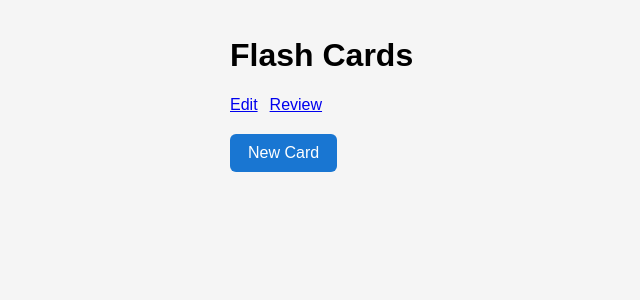
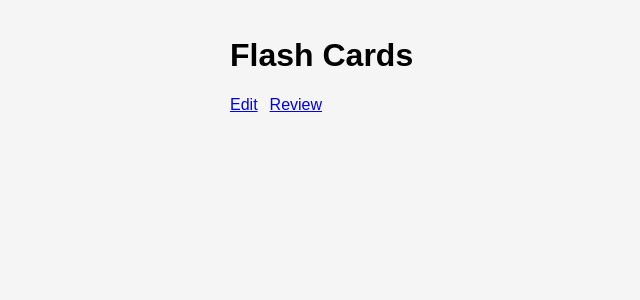
Before and after one commit to daibuta/flashcards, a Flask app: page /list_tts in a window 1280 px wide. Shown: the top 300 px of the page, without its empty margins (110-750 px from the left). Run offline with Flask 3, Linux system fonts and the light colour scheme; data that the repository does not hold is empty.

Commit message:
remove new card button on list_tts

```diff
--- a/templates/list_tts.html
+++ b/templates/list_tts.html
@@ -2,13 +2,6 @@
 
 {% block content %}
 
-<p>
-
-<a class="button" href="{{ url_for('new_card') }}">
-New Card
-</a>
-
-</p>
 
 {% for card in cards %}
 
```
